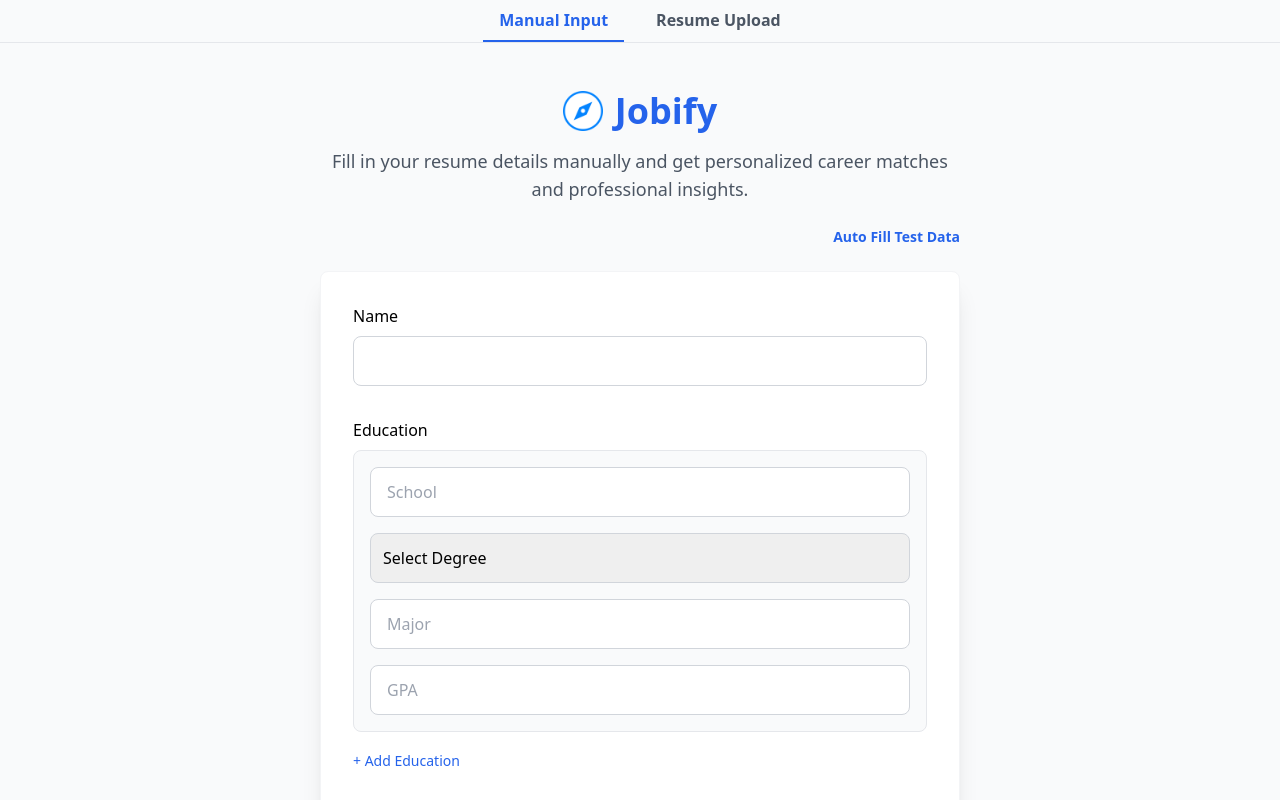
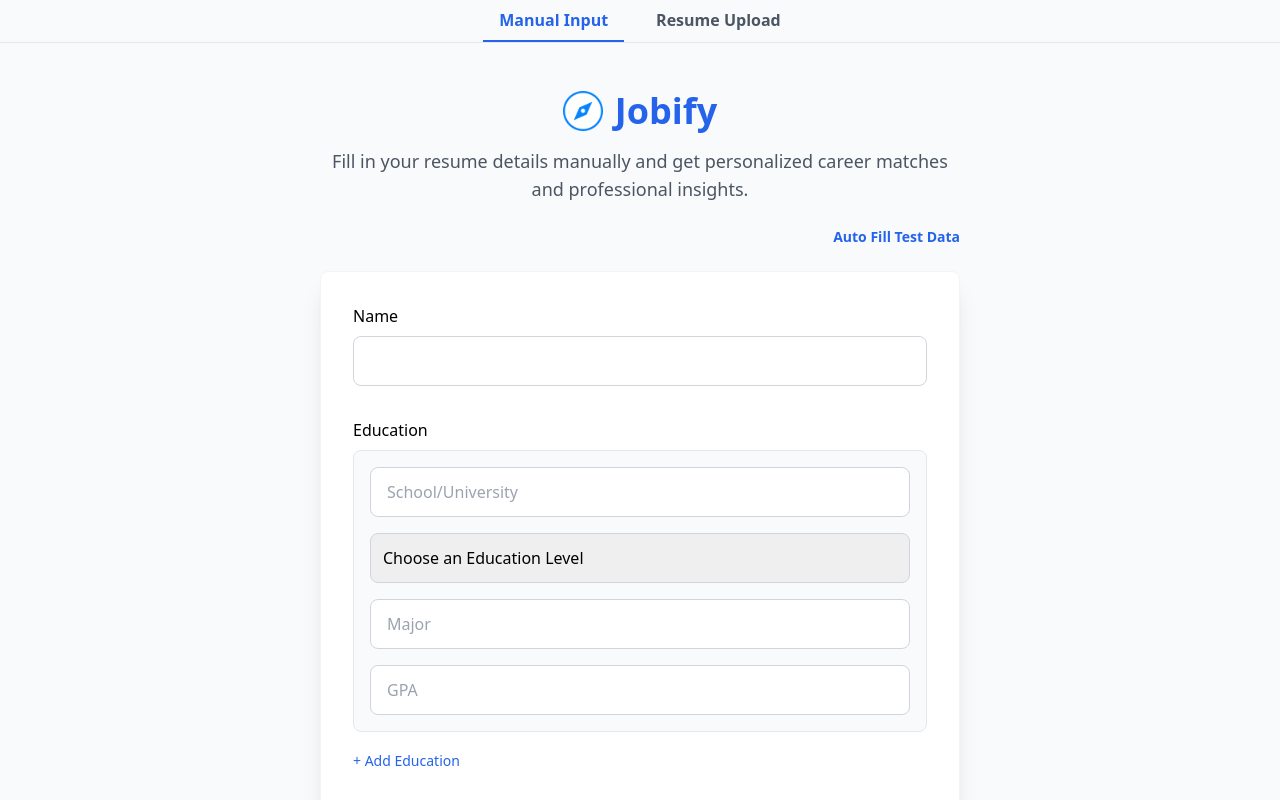
Before and after one commit to reikki7/smart-career-recommendation, a React (Vite) app: page / in a window 1280 px wide. Shown: the top 800 px of the page. Built offline with nearby package versions, Linux system fonts and the light colour scheme; no server answers.

Commit message:
Add High School Option in Education Select

```diff
--- a/src/components/ManualInput.jsx
+++ b/src/components/ManualInput.jsx
@@ -217,7 +217,7 @@ function ManualInput({
               >
                 <input
                   type="text"
-                  placeholder="School"
+                  placeholder="School/University"
                   value={edu.school}
                   onChange={(e) =>
                     handleNestedChange(
@@ -243,8 +243,9 @@ function ManualInput({
                   style={{ appearance: "none" }}
                 >
                   <option className="text-black/50" value="">
-                    Select Degree
+                    Choose an Education Level
                   </option>
+                  <option value="associate">High School</option>
                   <option value="associate">Associate</option>
                   <option value="bachelor's">Bachelor's</option>
                   <option value="master's">Master's</option>
```
